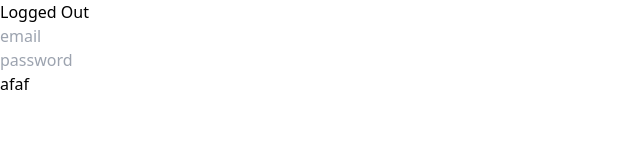
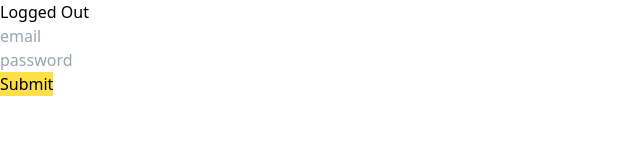
Before and after one commit to dong-hyi-seo/nuber-eats, a React (Create React App) app: page / in a window 1280 px wide. Shown: the top 160 px of the page, without its empty margins (0-640 px from the left). Built offline with nearby package versions, Linux system fonts and the light colour scheme.

Commit message:
tailwindcss autocomplte 안되서 수정중

```diff
--- a/src/routers/logged-out-router.tsx
+++ b/src/routers/logged-out-router.tsx
@@ -1,27 +1,40 @@
 import React from 'react';
-import { isLoggedInVar } from '../apollo';
+import { useForm } from 'react-hook-form';
 
 export const LoggedOutRouter = () => {
-  //apollo client local state update 방법은 reactive variables를 사용한다.
-  const onClick = () => {
-    isLoggedInVar(true);
+  const { register, watch, handleSubmit } = useForm();
+  //register 는 input에서 받은값을 지정하고
+  //watch는 register에 입력될때마다 값을 받음
+  const onSubmit = () => {
+    console.log(watch('email'));
   };
-
+  const onInvalid = () => {
+    console.log('cant ddd');
+  };
   return (
     <div>
       <h1>Logged Out</h1>
+      <form onSubmit={handleSubmit(onSubmit)}>
         <div>
-        <input name="email" type="email" required placeholder="email"></input>
+          <input
+            {...register('email', { required: true })}
+            name="email"
+            type="email"
+            required
+            placeholder="email"
+          />
         </div>
         <div>
           <input
+            {...register('password', { required: true })}
             name="password"
             type="password"
             required
             placeholder="password"
           />
         </div>
-      <button className="">afaf</button>
+        <button className="bg-yellow-300">Submit</button>
+      </form>
     </div>
   );
 };
--- a/src/styles/style.css
+++ b/src/styles/style.css
@@ -465,3 +465,8 @@ Ensure the default browser behavior of the `hidden` attribute.
   --tw-backdrop-saturate:  ;
   --tw-backdrop-sepia:  ;
 }
+
+.bg-yellow-300 {
+  --tw-bg-opacity: 1;
+  background-color: rgb(253 224 71 / var(--tw-bg-opacity));
+}
--- a/tailwind.config.js
+++ b/tailwind.config.js
@@ -1,7 +1,7 @@
 module.exports = {
-  content: [],
+  content: ['./src/**/*.{js,jsx,ts,tsx}'],
   theme: {
     extend: {},
   },
   plugins: [],
-}
+};
```
Lines whose indentation alone changed are shown as unchanged.
